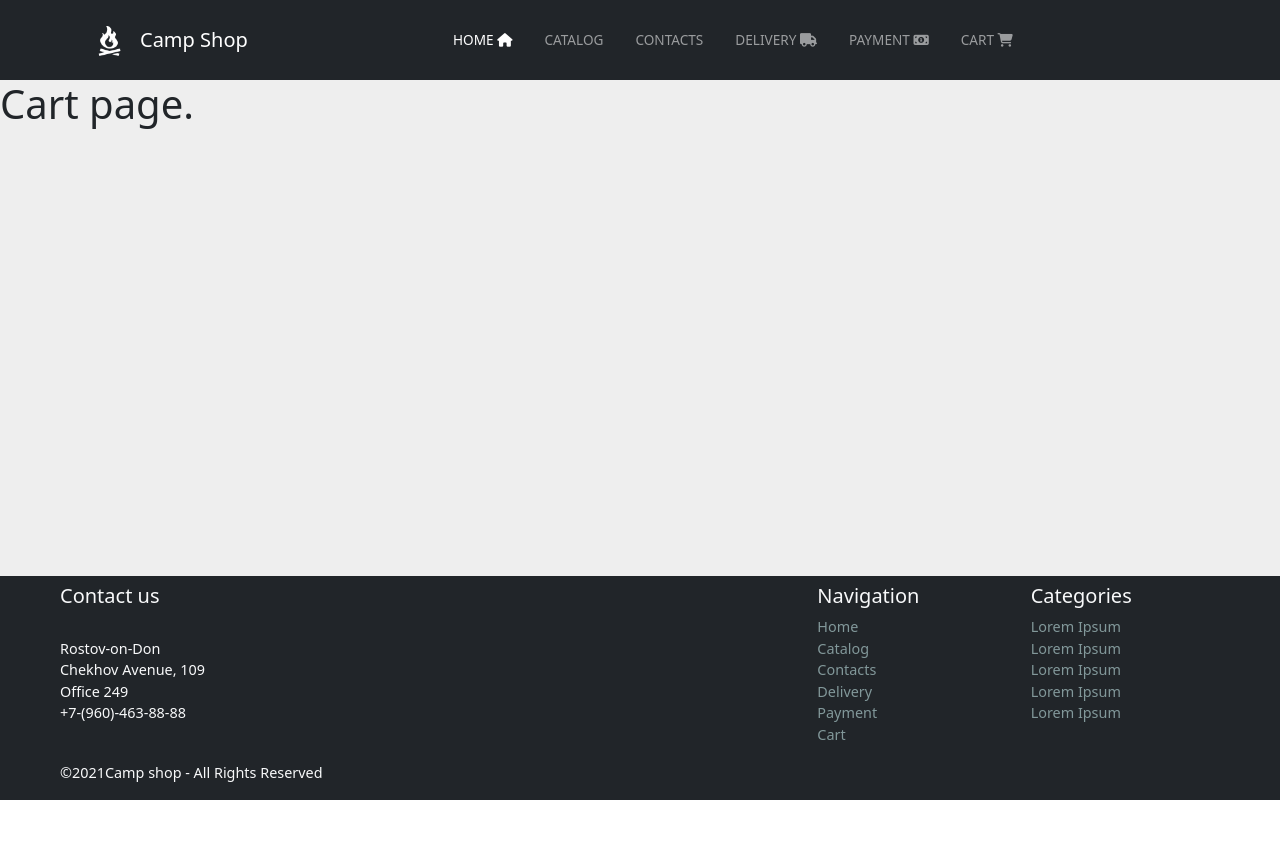
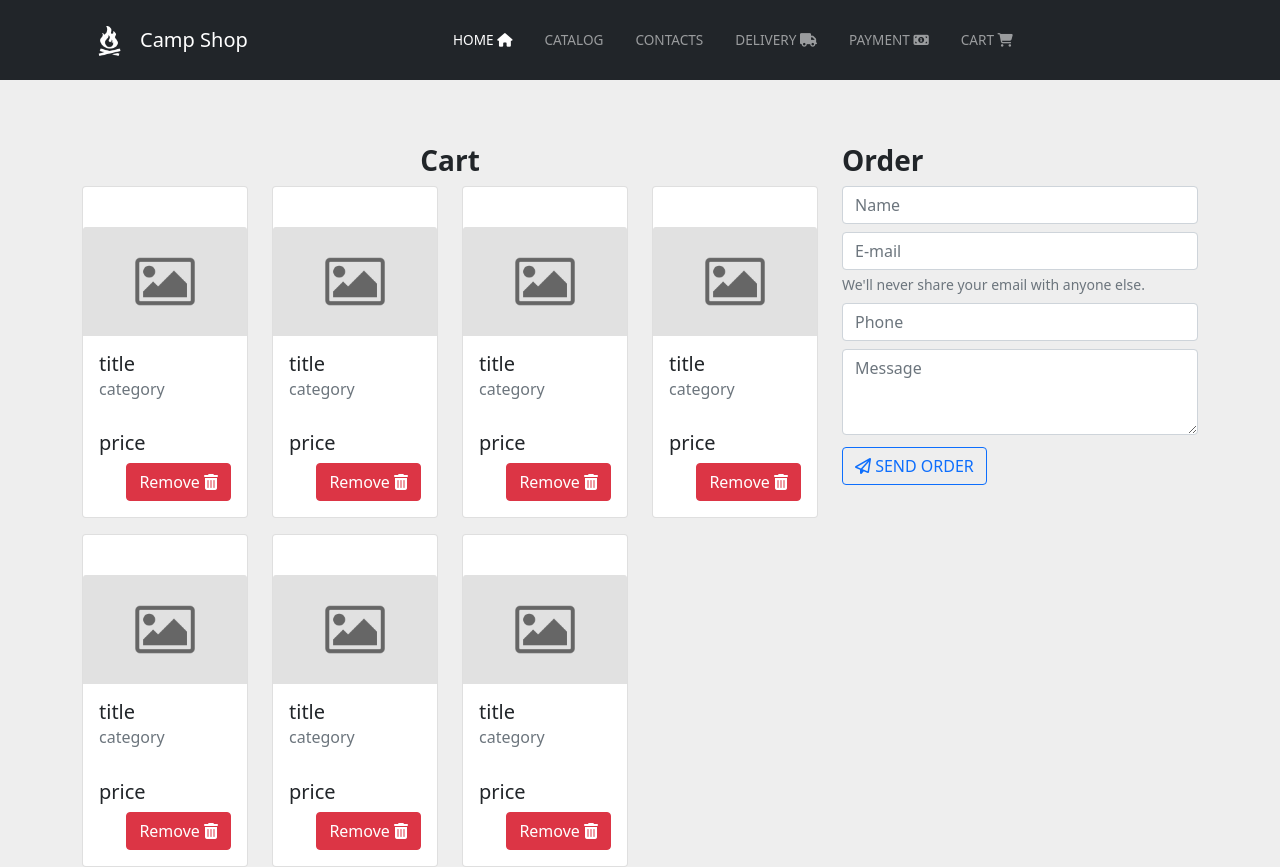
Before and after one commit to RudnevDanil/react_shop, a React (Create React App) app: page /cart in a window 1280 px wide. Shown: the top 867 px of the page. Before the commit the page ends 800 px from the top, so only its background shows below. Built offline with nearby package versions, Linux system fonts and the light colour scheme.

Commit message:
Catalo Cart CardGrid

```diff
--- a/src/components/Card/Card.js
+++ b/src/components/Card/Card.js
@@ -22,6 +22,21 @@ export default function Card(props) {
     if(!hit && !offer && !discount)
         placeholder = <div className="col-12">&nbsp;</div>
 
+    console.log(props.removeFromCartBut)
+    const button = props.removeFromCartBut && props.removeFromCartBut === "true" ?
+        (
+            <button type="button" className="btn btn-danger float-end mw-100">
+                Remove&nbsp;
+                <i className="fas fa-trash-alt"></i>
+            </button>
+        ) :
+        (
+            <button type="button" className="btn btn-primary float-end mw-100">
+                To cart&nbsp;
+                <i className="fas fa-shopping-basket"/>
+            </button>
+        )
+
     const title = "title"
     const category = "category"
     const price = "price"
@@ -40,6 +55,7 @@ export default function Card(props) {
                 <h6 className="card-subtitle mb-2 text-muted">{category}</h6>
                 <br/>
                 <h5 className="card-title">{price}</h5>
+                {button}
             </div>
         </div>
     )
--- /dev/null
+++ b/src/components/CardGrid/CardGrid.js
@@ -0,0 +1,21 @@
+import React from 'react'
+import Card from "../Card/Card";
+
+export default function Cart(props){
+    const cards = props.arr.map((id, i) => <Card removeFromCartBut={props.removeFromCartBut ? "true" : "false"}/>)
+
+    const cardRows = []
+    for(let i = 0; i < cards.length; i+=4)
+    {
+        cardRows.push(
+            <div className="row">
+                {i < cards.length ? <div className="col-6 col-lg-3 pb-3">{cards[i]}</div>: ""}
+                {i+1 < cards.length ? <div className="col-6 col-lg-3 pb-3">{cards[i+1]}</div>: ""}
+                {i+2 < cards.length ? <div className="col-6 col-lg-3 pb-3">{cards[i+2]}</div>: ""}
+                {i+3 < cards.length ? <div className="col-6 col-lg-3 pb-3">{cards[i+3]}</div>: ""}
+            </div>
+        )
+    }
+
+    return (<div>{cardRows.map(el=>el)}</div>)
+}
--- a/src/components/pages/Cart.js
+++ b/src/components/pages/Cart.js
@@ -1,9 +1,42 @@
 import React from 'react'
+import {Link} from "react-router-dom";
+import CardGrid from "../CardGrid/CardGrid";
 
 export default function Cart(){
+
+    // debug show
+    const ids = [];
+    for(let i = 0; i < 7; i++)
+        ids.push(i);
+
     return (
-        <h1>
-            Cart page.
-        </h1>
+        <div className="container py-5">
+            <div className="row pt-3">
+                <div className="col-md-8">
+                    <h3 className="text-center"><strong>Cart</strong></h3>
+                    <CardGrid arr={ids} removeFromCartBut/>
+                </div>
+                <div className="col-md-4">
+                    <h3><strong>Order</strong></h3>
+                    <div className="mb-2">
+                        <input type="input" className="form-control" id="name" placeholder="Name"/>
+                    </div>
+                    <div className="mb-2">
+                        <input type="email" className="form-control" id="email" placeholder="E-mail" aria-describedby="emailHelp"/>
+                        <div id="emailHelp" className="form-text">We'll never share your email with anyone else.</div>
+                    </div>
+                    <div className="mb-2">
+                        <input type="telephone" className="form-control" id="phone" placeholder="Phone"/>
+                    </div>
+                    <div className="mb-2">
+                        <textarea className="form-control" id="message" rows="3" placeholder="Message"/>
+                    </div>
+                    <Link to="/" className="btn btn-outline-primary text-uppercase mt-1 mb-2 float-start">
+                        <i className="fa fa-paper-plane-o" aria-hidden="true"/>
+                        &nbsp;Send order
+                    </Link>
+                </div>
+            </div>
+        </div>
     )
 }
--- a/src/components/pages/Catalog.js
+++ b/src/components/pages/Catalog.js
@@ -1,9 +1,42 @@
 import React from 'react'
+import {categories} from "../Catalog/testCatalogData.js"
+import CardGrid from "../CardGrid/CardGrid";
 
 export default function Catalog(){
+    const cats = categories.map(obj =>{
+        const subcats = obj.subcategories.map(subcat => (
+            <div className="fs-4 ps-4">{subcat}</div>
+        ))
+        return (
+            <div>
+                <div className="fs-4 fw-bold">{obj.title}</div>
+                {subcats}
+            </div>
+        )
+    })
+
+    // debug show
+    const ids = [];
+    for(let i = 0; i < 22; i++)
+        ids.push(i);
+
     return (
-        <h1>
-            Catalog page.
-        </h1>
+        <div className="container py-5">
+            <div className="row">
+                <div className="col-md-3">
+                    {cats}
+                </div>
+                <div className="col-md-9">
+                    <CardGrid arr={ids}/>
+                    <nav className="d-flex justify-content-end">
+                        <ul className="pagination pagination-lg">
+                            <li className="page-item active"><a className="page-link" href="#">1</a></li>
+                            <li className="page-item"><a className="page-link" href="#">2</a></li>
+                            <li className="page-item"><a className="page-link" href="#">3</a></li>
+                        </ul>
+                    </nav>
+                </div>
+            </div>
+        </div>
     )
 }
```
